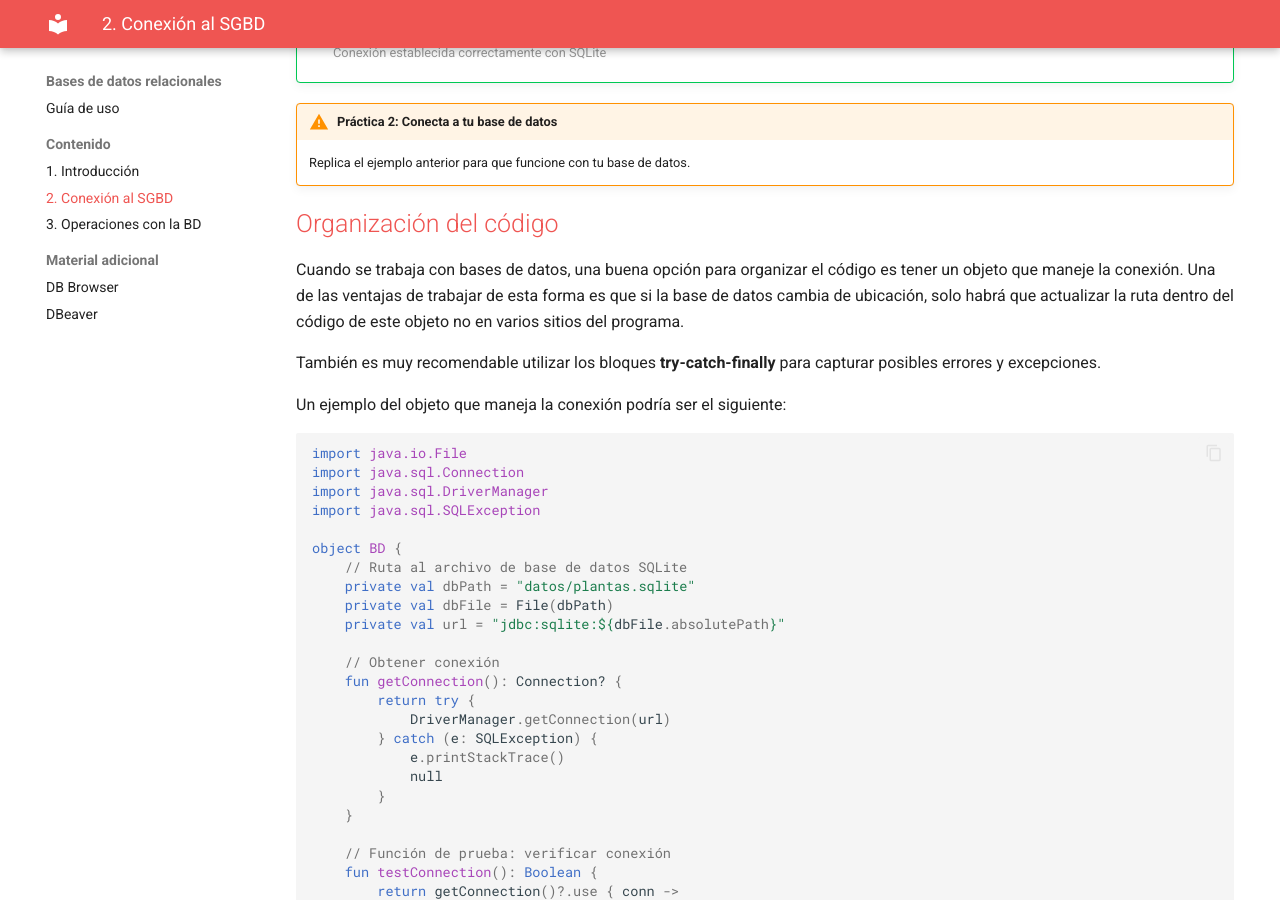
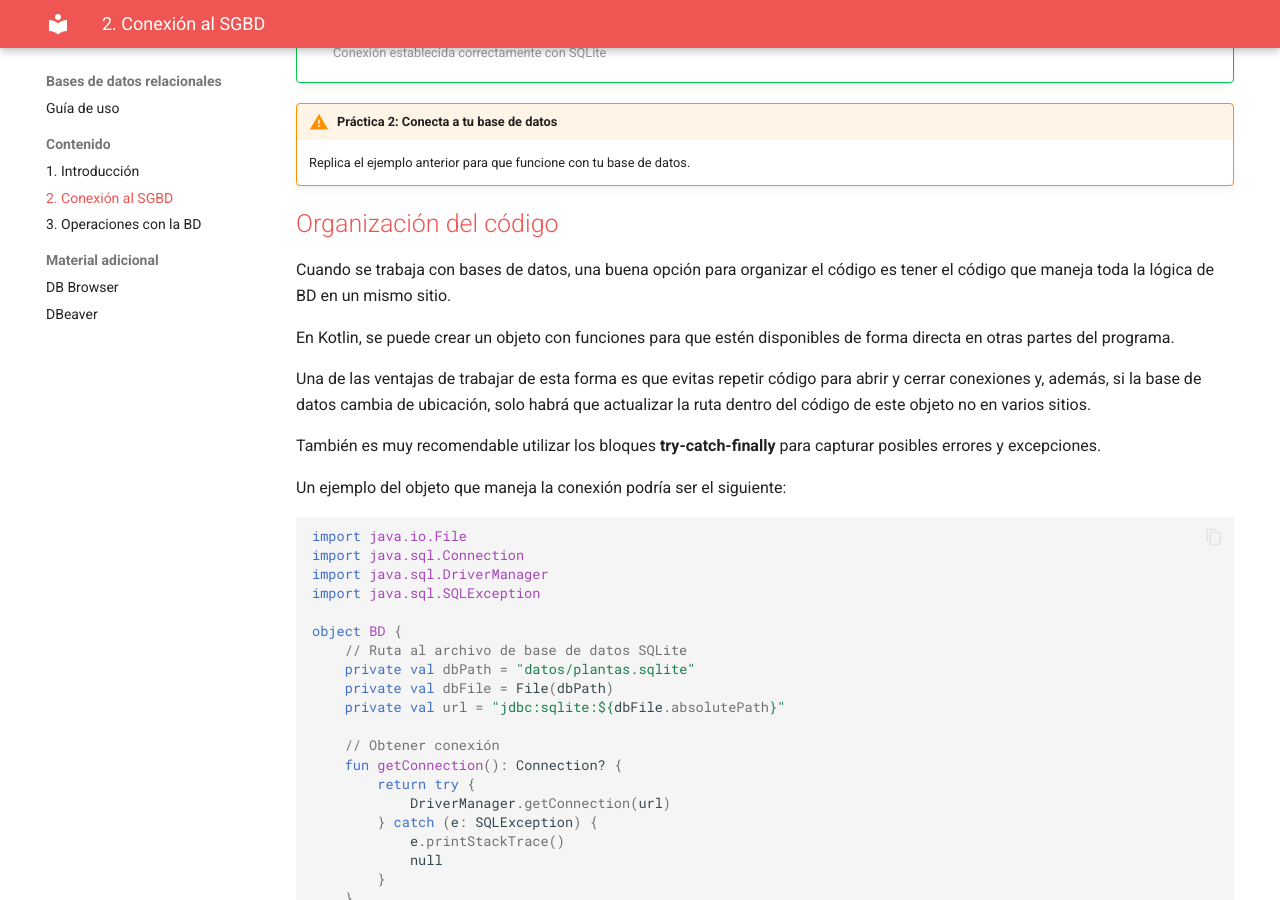
Before and after one commit to bpaterna/AD_BD_REL, an MkDocs documentation site: the page built from docs/2_conexiones.md, in a window 1280 px wide and 900 px high, scrolled down 3645 px. Built offline with MkDocs 1.6.1 and Material for MkDocs 9.7.7, drawn with Linux system fonts in a browser that asks for light colours.

Commit message:
Update 2_conexiones.md

```diff
--- a/docs/2_conexiones.md
+++ b/docs/2_conexiones.md
@@ -130,7 +130,11 @@ fun main() {
 
 <span class="mi_h2">Organización del código</span>
 
-Cuando se trabaja con bases de datos, una buena opción para organizar el código es tener un objeto que maneje la conexión. Una de las ventajas de trabajar de esta forma es que si la base de datos cambia de ubicación, solo habrá que actualizar la ruta dentro del código de este objeto no en varios sitios del programa.
+Cuando se trabaja con bases de datos, una buena opción para organizar el código es tener el código que maneja toda la lógica de BD en un mismo sitio.
+
+En Kotlin, se puede crear un objeto con funciones para que estén disponibles de forma directa en otras partes del programa.
+
+Una de las ventajas de trabajar de esta forma es que evitas repetir código para abrir y cerrar conexiones y, además, si la base de datos cambia de ubicación, solo habrá que actualizar la ruta dentro del código de este objeto no en varios sitios.
 
 También es muy recomendable utilizar los bloques **try-catch-finally** para capturar posibles errores y excepciones.
 
```
